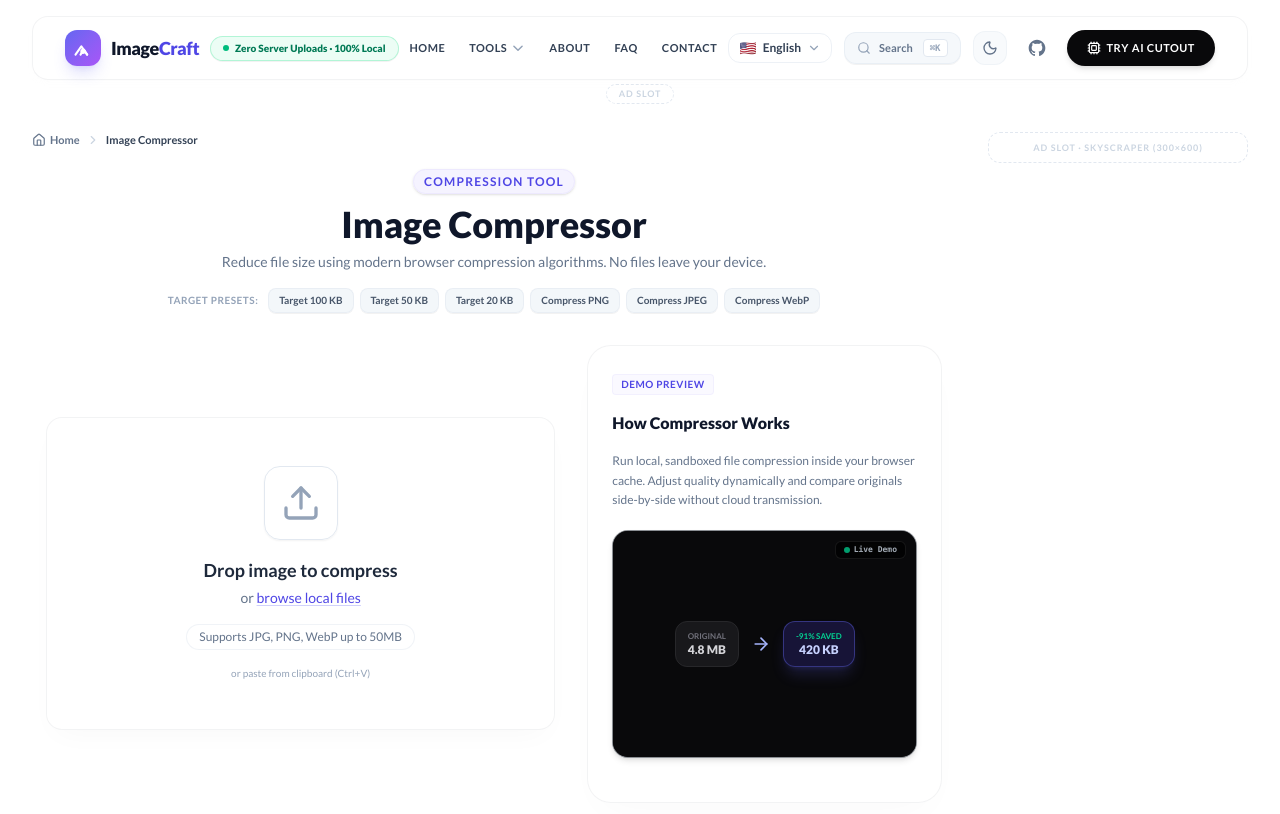
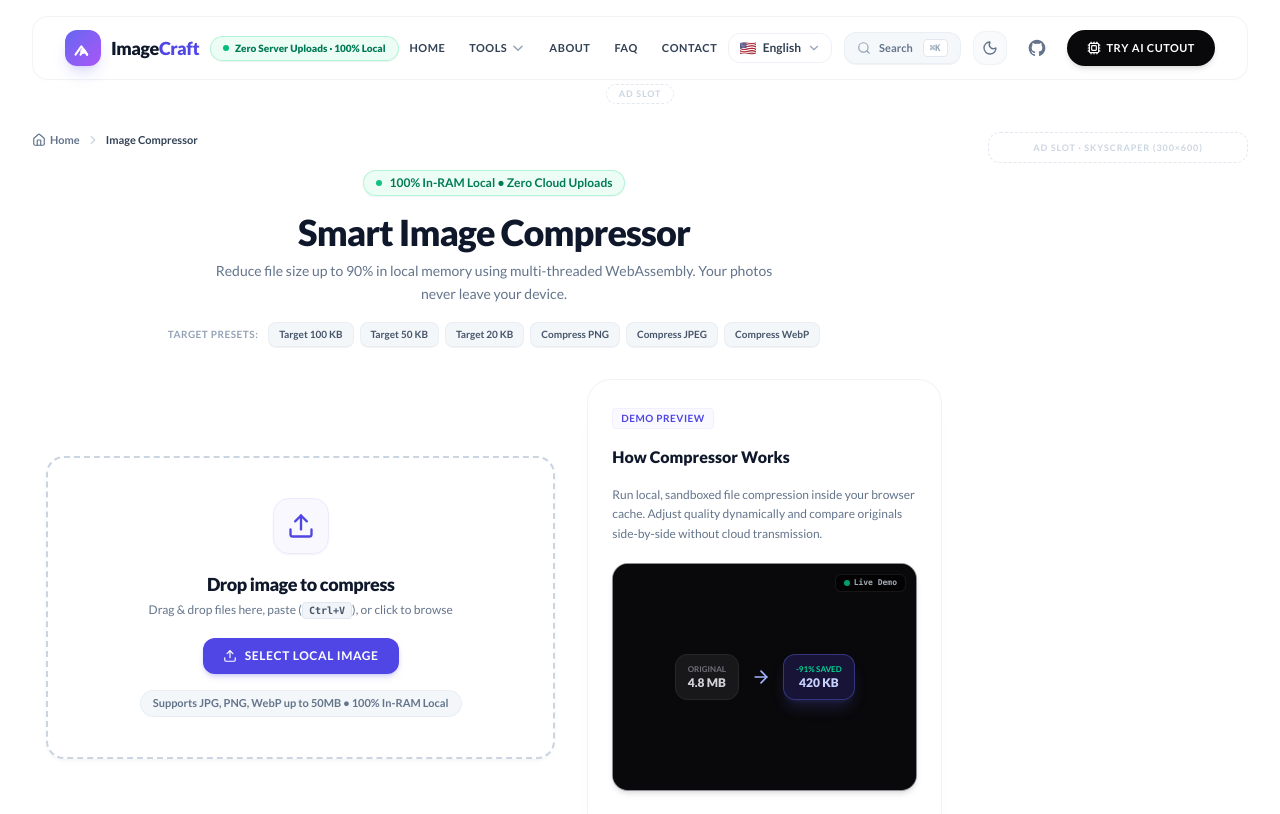
Before and after one commit to dszvivek/Image-Craft, a React (Vite) app: page /image-compressor in a window 1280 px wide. Shown: the top 814 px of the page. Built offline with nearby package versions, Linux system fonts and the light colour scheme.

Commit message:
feat: implement reusable DropZone component and scaffold initial image processing tool pages

```diff
--- a/src/components/DropZone.tsx
+++ b/src/components/DropZone.tsx
@@ -195,10 +195,10 @@
         tabIndex={0}
         onKeyDown={(e) => e.key === 'Enter' && onButtonClick()}
         aria-label={title}
-        className={`glass-card relative border-2 border-dashed rounded-2xl p-8 md:p-12 text-center cursor-pointer flex flex-col items-center justify-center gap-4 transition-all duration-300 select-none ${
+        className={`craft-dock relative rounded-2xl p-8 md:p-10 text-center cursor-pointer flex flex-col items-center justify-center gap-4 transition-all duration-200 select-none ${
           isDragActive
-            ? 'border-indigo-500 bg-indigo-50/60 glow-indigo scale-[1.01] dark:border-indigo-400 dark:bg-indigo-950/40'
-            : 'border-slate-200 hover:border-indigo-400/60 hover:bg-indigo-50/15 hover:shadow-sm dark:border-slate-800 dark:hover:border-indigo-500/50 dark:hover:bg-indigo-950/20'
+            ? 'is-dragover scale-[1.01]'
+            : ''
         }`}
       >
         <input
@@ -211,40 +211,45 @@
         />
 
         {/* Icon */}
-        <div className={`p-4 rounded-2xl border transition-all duration-300 ${
+        <div className={`w-14 h-14 rounded-2xl flex items-center justify-center border transition-all duration-200 ${
           isDragActive
-            ? 'text-indigo-500 border-indigo-300/60 bg-indigo-50 scale-110 animate-drop-bounce dark:text-indigo-400 dark:border-indigo-500/40 dark:bg-indigo-950/40'
+            ? 'text-indigo-600 border-indigo-300 bg-indigo-50 scale-110 shadow-md dark:text-indigo-400 dark:border-indigo-500 dark:bg-indigo-950/60'
             : justDropped
-            ? 'text-indigo-500 border-indigo-300/60 bg-indigo-50 animate-drop-bounce dark:text-indigo-400 dark:border-indigo-500/40 dark:bg-indigo-950/40'
-            : 'text-slate-400 border-slate-200 bg-white/70 shadow-xs dark:text-slate-400 dark:border-slate-800 dark:bg-slate-900/60'
+            ? 'text-indigo-600 border-indigo-300 bg-indigo-50 shadow-md dark:text-indigo-400 dark:border-indigo-500 dark:bg-indigo-950/60'
+            : 'text-indigo-600 border-indigo-100 bg-indigo-50/60 shadow-xs dark:text-indigo-400 dark:border-indigo-900/60 dark:bg-indigo-950/40'
         }`}>
-          <IconComponent className={`w-8 h-8 md:w-10 md:h-10 transition-all ${isDragActive ? 'animate-pulse' : ''}`} />
+          <IconComponent className={`w-7 h-7 transition-all ${isDragActive ? 'animate-pulse' : ''}`} />
         </div>
 
         {/* Text */}
-        <div className="flex flex-col gap-1">
-          <span className={`font-semibold text-base md:text-lg transition-colors ${isDragActive ? 'text-indigo-700 dark:text-indigo-400' : 'text-slate-800 dark:text-slate-200'}`}>
-            {isDragActive ? 'Release to upload' : title}
+        <div className="flex flex-col gap-1 max-w-sm">
+          <span className={`font-extrabold text-base md:text-lg tracking-tight transition-colors ${isDragActive ? 'text-indigo-700 dark:text-indigo-400' : 'text-slate-900 dark:text-slate-100'}`}>
+            {isDragActive ? 'Release to open in studio' : title}
           </span>
-          <span className="text-xs md:text-sm text-slate-500 dark:text-slate-400">
-            or <span className="text-indigo-600 dark:text-indigo-400 underline decoration-indigo-500/30 underline-offset-2 font-medium">browse local files</span>
+          <span className="text-xs text-slate-500 dark:text-slate-400 font-medium">
+            Drag & drop files here, paste (<kbd className="font-mono text-[10px] px-1.5 py-0.5 rounded bg-slate-100 dark:bg-slate-800 border border-slate-200 dark:border-slate-700 font-bold text-slate-600 dark:text-slate-300">Ctrl+V</kbd>), or click to browse
           </span>
         </div>
 
+        {/* High-Visibility Action CTA Button */}
+        <div className="pt-1">
+          <button
+            type="button"
+            onClick={(e) => {
+              e.stopPropagation();
+              onButtonClick();
+            }}
+            className="px-5 py-2.5 bg-indigo-600 hover:bg-indigo-700 text-white text-xs font-bold rounded-xl shadow-md shadow-indigo-600/20 active:scale-95 transition-all flex items-center gap-2 cursor-pointer uppercase tracking-wider"
+          >
+            <Upload className="w-3.5 h-3.5" />
+            <span>Select Local Image</span>
+          </button>
+        </div>
+
         {/* Subtitle Pill */}
-        <span className="text-[11px] md:text-xs text-slate-500 bg-white/80 px-3 py-1 rounded-full border border-slate-200/50 dark:text-slate-400 dark:bg-slate-900/80 dark:border-slate-800/80">
-          {subtitle}
+        <span className="text-[10px] md:text-[11px] font-semibold text-slate-500 dark:text-slate-400 bg-slate-100/80 dark:bg-slate-800/80 px-3 py-1 rounded-full border border-slate-200/60 dark:border-slate-700">
+          {subtitle} • 100% In-RAM Local
         </span>
-
-        {/* Paste hint */}
-        <span className="text-[10px] text-slate-400 font-medium dark:text-slate-500">
-          or paste from clipboard (Ctrl+V)
-        </span>
-
-        {/* Drag overlay hint */}
-        {isDragActive && (
-          <div className="absolute inset-0 rounded-2xl border-2 border-indigo-500 pointer-events-none animate-pulse opacity-30 dark:border-indigo-400" />
-        )}
       </div>
 
       {error && (
--- a/src/pages/Compressor.tsx
+++ b/src/pages/Compressor.tsx
@@ -207,11 +207,16 @@
 
         {/* Header */}
         <div className="text-center mb-8">
-          <span className="text-xs font-bold text-indigo-650 uppercase tracking-widest px-2.5 py-1 bg-indigo-50 border border-indigo-100 rounded-full shadow-sm">
-            Compression Tool
-          </span>
-          <h1 className="text-3xl md:text-4xl font-extrabold text-slate-900 mt-3 mb-2">{pageTitle || 'Image Compressor'}</h1>
-          <p className="text-sm text-slate-500 mb-4">{pageSubtitle || 'Reduce file size using modern browser compression algorithms. No files leave your device.'}</p>
+          <div className="inline-flex items-center gap-2 px-3 py-1 bg-emerald-50 dark:bg-emerald-950/60 border border-emerald-200/80 dark:border-emerald-800 rounded-full text-xs font-bold text-emerald-700 dark:text-emerald-300 shadow-xs mb-3">
+            <span className="w-1.5 h-1.5 rounded-full bg-emerald-500 animate-pulse" />
+            <span>100% In-RAM Local • Zero Cloud Uploads</span>
+          </div>
+          <h1 className="text-3xl md:text-4xl font-extrabold text-slate-900 dark:text-slate-50 mt-1 mb-2 tracking-tight">
+            {pageTitle || 'Smart Image Compressor'}
+          </h1>
+          <p className="text-xs sm:text-sm text-slate-500 dark:text-slate-400 font-medium max-w-xl mx-auto mb-4 leading-relaxed">
+            {pageSubtitle || 'Reduce file size up to 90% in local memory using multi-threaded WebAssembly. Your photos never leave your device.'}
+          </p>
 
           {/* Quick Target Size & Format Presets Bar */}
           <div className="flex flex-wrap items-center justify-center gap-1.5 max-w-2xl mx-auto">
@@ -227,7 +232,7 @@
               <Link
                 key={p.path}
                 to={p.path}
-                className="text-[10px] font-bold px-2.5 py-1 rounded-lg bg-slate-100/80 hover:bg-indigo-50 text-slate-600 hover:text-indigo-600 border border-slate-200/60 hover:border-indigo-200 transition-all cursor-pointer shadow-2xs"
+                className="text-[10px] font-bold px-2.5 py-1 rounded-lg bg-slate-100/80 dark:bg-slate-800/80 hover:bg-indigo-50 dark:hover:bg-indigo-950/50 text-slate-600 dark:text-slate-300 hover:text-indigo-600 dark:hover:text-indigo-400 border border-slate-200/60 dark:border-slate-700 transition-all cursor-pointer shadow-2xs"
               >
                 {p.label}
               </Link>
@@ -265,8 +270,8 @@
 
             {/* Left controls column — sticky on desktop */}
             <div className="lg:col-span-4 flex flex-col gap-6 lg:sticky lg:top-24 lg:self-start order-2 lg:order-1">
-              <div className="glass-card p-6 rounded-3xl space-y-6">
-                                <h2 className="font-bold text-slate-800 dark:text-slate-200 border-b border-slate-100 dark:border-slate-800 pb-3 flex items-center gap-2">
+              <div className="crisp-tool-card p-6 bg-white dark:bg-slate-900 border border-slate-200 dark:border-slate-800 rounded-2xl shadow-sm space-y-6">
+                <h2 className="font-bold text-slate-800 dark:text-slate-200 border-b border-slate-100 dark:border-slate-800 pb-3 flex items-center gap-2">
                   <Sparkles className="w-4.5 h-4.5 text-indigo-500" />
                   Compression Options
                 </h2>
@@ -410,7 +415,7 @@
                   <button
                     onClick={handleDownload}
                     disabled={isProcessing || !compressedUrl}
-                    className="w-full py-3 bg-gradient-to-r from-indigo-600 to-purple-650 hover:from-indigo-550 hover:to-purple-550 disabled:opacity-50 text-[11px] font-bold uppercase tracking-wider text-white rounded-xl shadow-md active:scale-98 transition-all flex items-center justify-center gap-2 cursor-pointer"
+                    className="w-full py-3.5 bg-indigo-600 hover:bg-indigo-700 disabled:opacity-50 text-[12px] font-bold uppercase tracking-wider text-white rounded-xl shadow-sm hover:shadow-md active:scale-98 transition-all flex items-center justify-center gap-2 cursor-pointer"
                   >
                     {isProcessing ? (
                       <RefreshCw className="w-4 h-4 animate-spin" />
@@ -422,7 +427,7 @@
 
                   <button
                     onClick={handleReset}
-                    className="w-full py-3 bg-white dark:bg-slate-800 hover:bg-slate-50/50 dark:hover:bg-slate-750 text-[11px] font-bold uppercase tracking-wider text-slate-650 dark:text-slate-300 hover:text-slate-900 dark:hover:text-slate-100 border border-slate-200/60 dark:border-slate-700 rounded-xl transition flex items-center justify-center gap-2 cursor-pointer shadow-xs active:scale-98"
+                    className="w-full py-3 bg-slate-50 dark:bg-slate-800 hover:bg-slate-100 dark:hover:bg-slate-750 text-[11px] font-bold uppercase tracking-wider text-slate-700 dark:text-slate-200 hover:text-slate-900 dark:hover:text-white border border-slate-200 dark:border-slate-700 rounded-xl transition flex items-center justify-center gap-2 cursor-pointer shadow-2xs active:scale-98"
                   >
                     <RefreshCw className="w-4 h-4" />
                     Upload New Image
@@ -436,7 +441,7 @@
             <div className="lg:col-span-8 space-y-4 order-1 lg:order-2">
 
               {/* Header inside preview */}
-              <div className="flex flex-col sm:flex-row sm:items-center justify-between gap-1 sm:gap-2 glass-card rounded-2xl px-4 py-3 shadow-xs">
+              <div className="flex flex-col sm:flex-row sm:items-center justify-between gap-1 sm:gap-2 crisp-tool-card bg-white dark:bg-slate-900 border border-slate-200 dark:border-slate-800 rounded-2xl px-4 py-3 shadow-2xs">
                 <span className="text-xs font-bold text-slate-800 dark:text-slate-200">
                   Interactive Preview Slider (Before / After)
                 </span>
```
Also changed, not shown: src/pages/BackgroundRemover.tsx (+18 -18 lines), src/pages/ImageCropper.tsx (+12 -11 lines).
